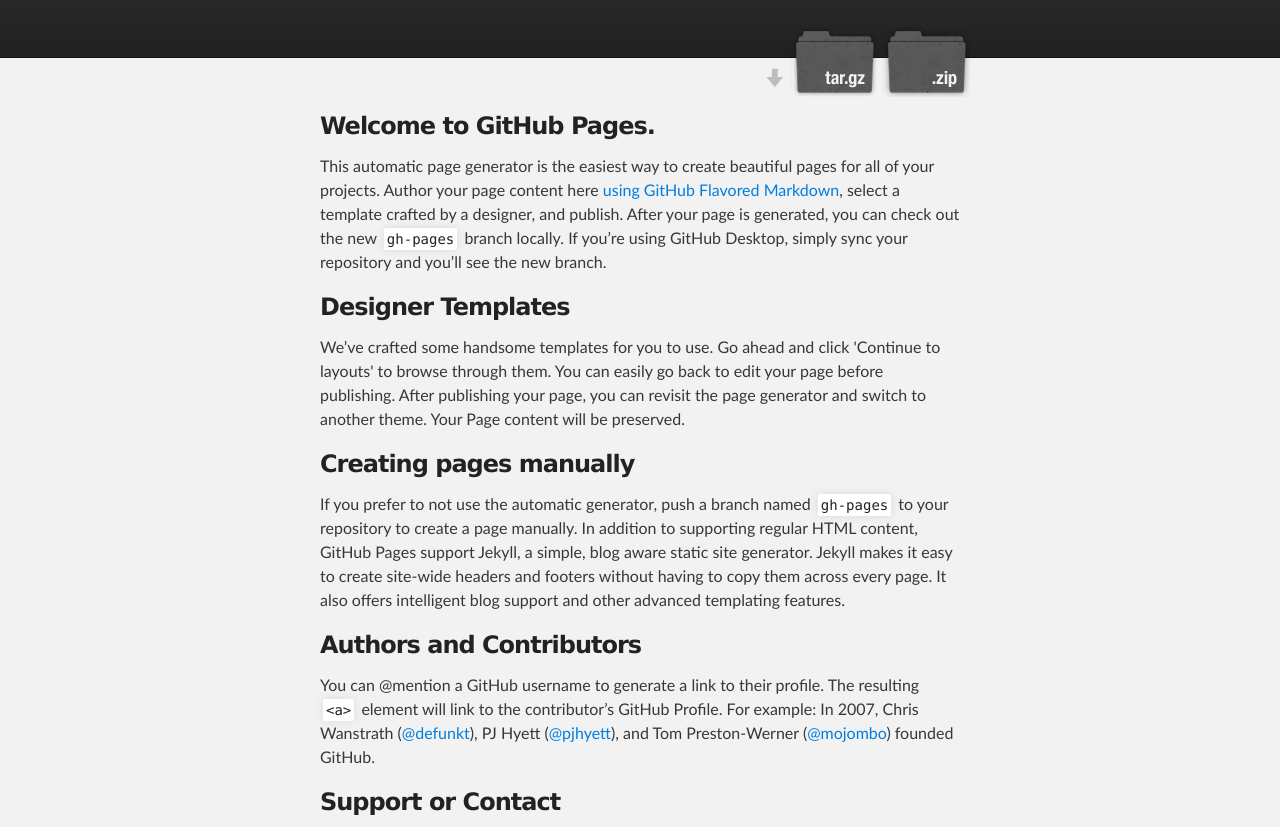
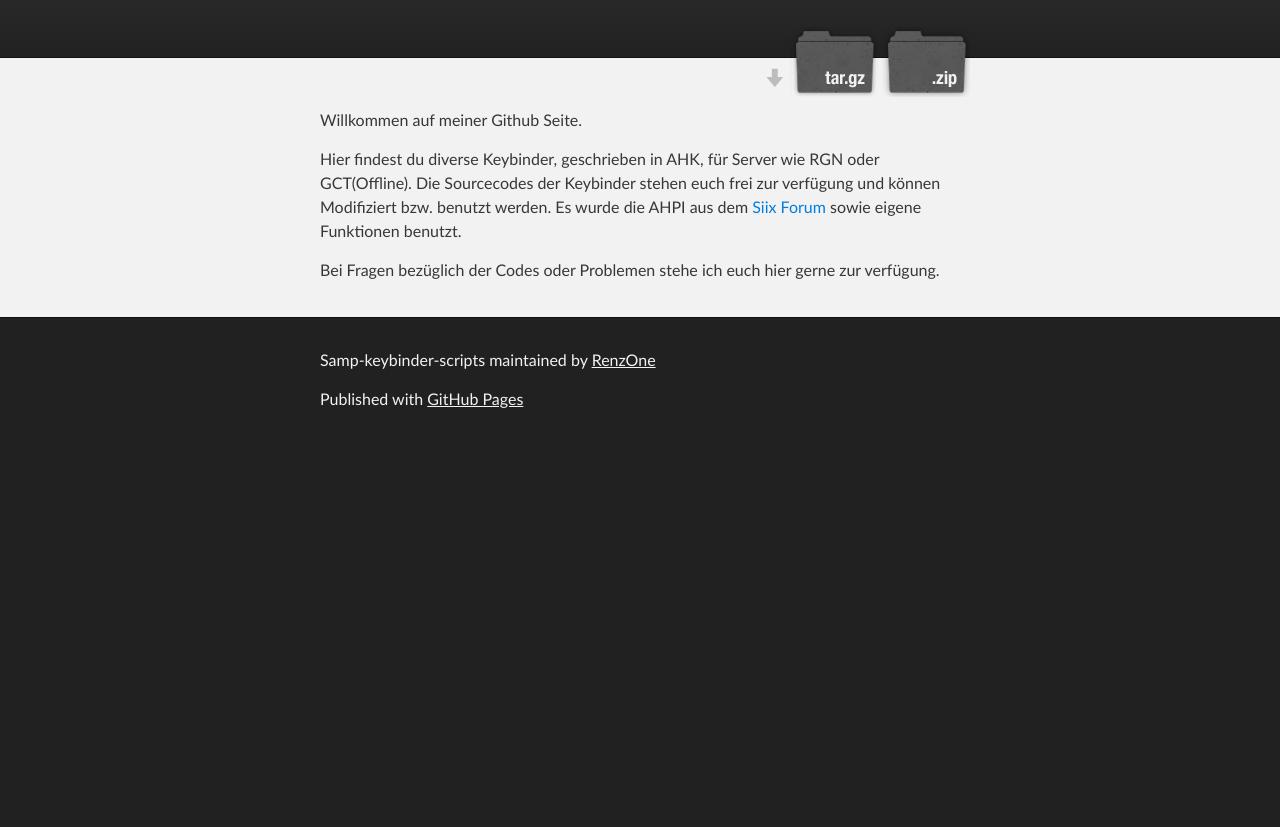
Before and after one commit to RenzOne/SAMP-Keybinder-Scripts, a plain HTML site: page index.html in a window 1280 px wide. Shown: the part 116-943 px from the top of the page. After the commit the page ends 800 px from the top, so only its background shows below. Drawn offline with Linux system fonts and the light colour scheme.

```diff
--- a/index.html
+++ b/index.html
@@ -31,30 +31,13 @@
     <!-- MAIN CONTENT -->
     <div id="main_content_wrap" class="outer">
       <section id="main_content" class="inner">
-        <h3>
-<a id="welcome-to-github-pages" class="anchor" href="#welcome-to-github-pages" aria-hidden="true"><span aria-hidden="true" class="octicon octicon-link"></span></a>Welcome to GitHub Pages.</h3>
+        <p>Willkommen auf meiner Github Seite.</p>
 
-<p>This automatic page generator is the easiest way to create beautiful pages for all of your projects. Author your page content here <a href="https://guides.github.com/features/mastering-markdown/">using GitHub Flavored Markdown</a>, select a template crafted by a designer, and publish. After your page is generated, you can check out the new <code>gh-pages</code> branch locally. If you’re using GitHub Desktop, simply sync your repository and you’ll see the new branch.</p>
+<p>Hier findest du diverse Keybinder, geschrieben in AHK, für Server wie RGN oder GCT(Offline).
+Die Sourcecodes der Keybinder stehen euch frei zur verfügung und können Modifiziert bzw. benutzt werden.
+Es wurde die AHPI aus dem <a href="Siix.pw">Siix Forum</a> sowie eigene Funktionen benutzt.</p>
 
-<h3>
-<a id="designer-templates" class="anchor" href="#designer-templates" aria-hidden="true"><span aria-hidden="true" class="octicon octicon-link"></span></a>Designer Templates</h3>
-
-<p>We’ve crafted some handsome templates for you to use. Go ahead and click 'Continue to layouts' to browse through them. You can easily go back to edit your page before publishing. After publishing your page, you can revisit the page generator and switch to another theme. Your Page content will be preserved.</p>
-
-<h3>
-<a id="creating-pages-manually" class="anchor" href="#creating-pages-manually" aria-hidden="true"><span aria-hidden="true" class="octicon octicon-link"></span></a>Creating pages manually</h3>
-
-<p>If you prefer to not use the automatic generator, push a branch named <code>gh-pages</code> to your repository to create a page manually. In addition to supporting regular HTML content, GitHub Pages support Jekyll, a simple, blog aware static site generator. Jekyll makes it easy to create site-wide headers and footers without having to copy them across every page. It also offers intelligent blog support and other advanced templating features.</p>
-
-<h3>
-<a id="authors-and-contributors" class="anchor" href="#authors-and-contributors" aria-hidden="true"><span aria-hidden="true" class="octicon octicon-link"></span></a>Authors and Contributors</h3>
-
-<p>You can @mention a GitHub username to generate a link to their profile. The resulting <code>&lt;a&gt;</code> element will link to the contributor’s GitHub Profile. For example: In 2007, Chris Wanstrath (<a href="https://github.com/defunkt" class="user-mention">@defunkt</a>), PJ Hyett (<a href="https://github.com/pjhyett" class="user-mention">@pjhyett</a>), and Tom Preston-Werner (<a href="https://github.com/mojombo" class="user-mention">@mojombo</a>) founded GitHub.</p>
-
-<h3>
-<a id="support-or-contact" class="anchor" href="#support-or-contact" aria-hidden="true"><span aria-hidden="true" class="octicon octicon-link"></span></a>Support or Contact</h3>
-
-<p>Having trouble with Pages? Check out our <a href="https://help.github.com/pages">documentation</a> or <a href="https://github.com/contact">contact support</a> and we’ll help you sort it out.</p>
+<p>Bei Fragen bezüglich der Codes oder Problemen stehe ich euch hier gerne zur verfügung.</p>
       </section>
     </div>
 
```
Also changed, not shown: params.json (+1 -1 lines).
